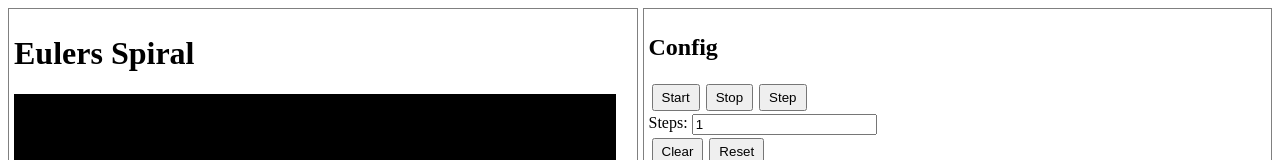
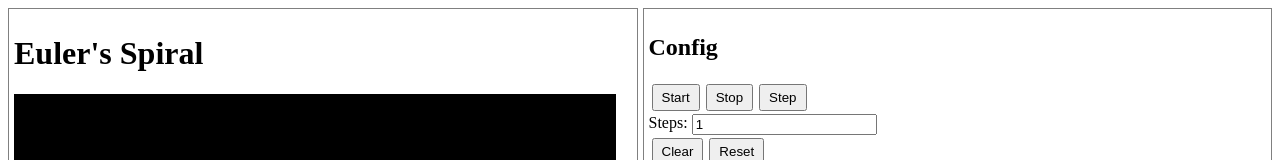
Before and after one commit to CalSch/eulers-spiral, a plain HTML site: page index.html in a window 1280 px wide. Shown: the top 160 px of the page. Drawn offline with Linux system fonts and the light colour scheme.

Commit message:
fixed webpage <title>

```diff
--- a/index.html
+++ b/index.html
@@ -3,7 +3,7 @@
 <head>
     <meta charset="UTF-8">
     <meta name="viewport" content="width=device-width, initial-scale=1.0">
-    <title>Spirograph</title>
+    <title>Euler's spiral</title>
 
     <style>
         .split-container {
@@ -37,7 +37,7 @@
 <body>
     <div class="split-container">
         <div class="split-left">
-            <h1>Eulers Spiral</h1>
+            <h1>Euler's Spiral</h1>
             <canvas id="screen"></canvas>
         </div>
 
```
